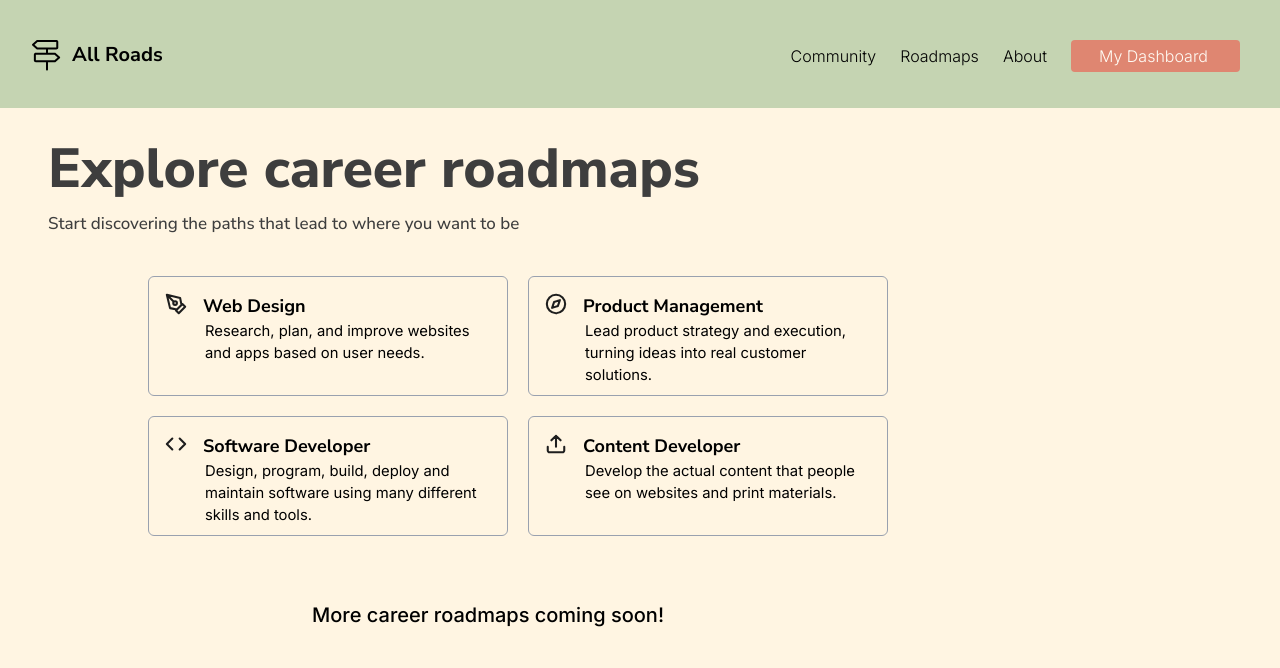
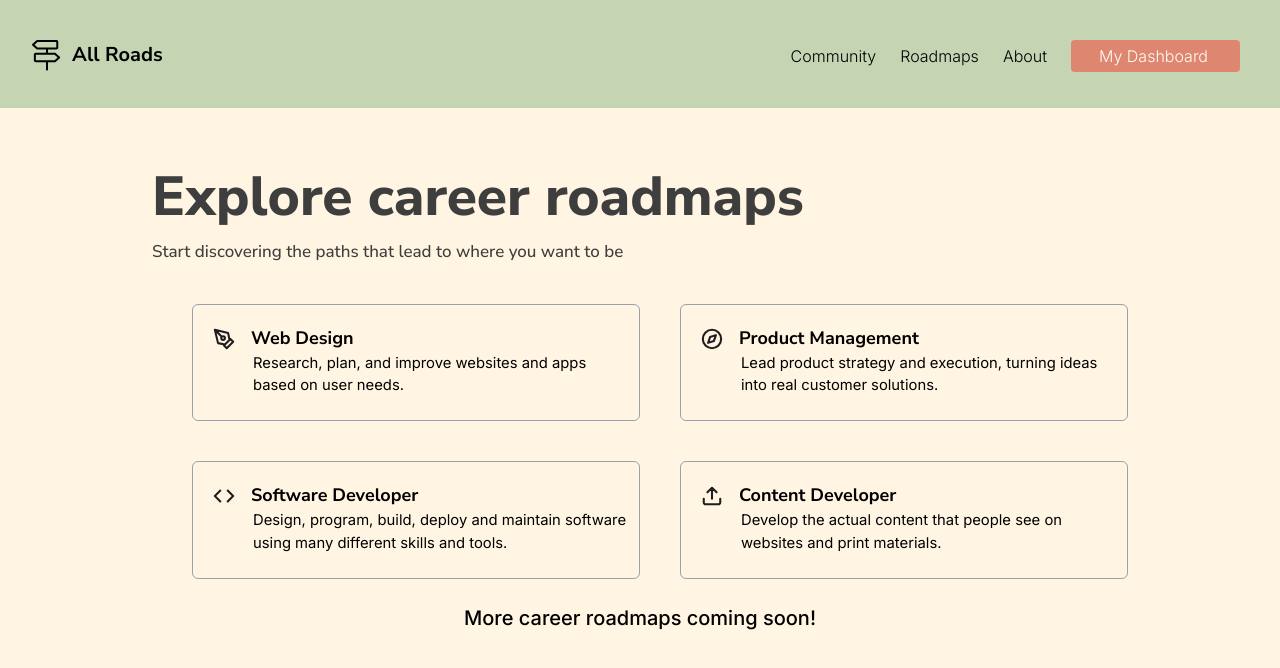
Before and after one commit to cherryontech/salted-caramel, a React (Vite) app: page /roadmaps in a window 1280 px wide. Shown: the top 668 px of the page. Built offline with nearby package versions, Linux system fonts and the light colour scheme.

Commit message:
fixed nav link for roadmap pathways and added detail page file

```diff
--- a/src/App.tsx
+++ b/src/App.tsx
@@ -5,6 +5,7 @@ import Roadmaps from "./routes/Roadmaps";
 import Community from "./routes/Community";
 import Dashboard from "./routes/Dashboard";
 import Home from "./routes/Home";
+import DetailPage from "./routes/DetailPage";
 
 const App = () => {
   return (
@@ -16,6 +17,7 @@ const App = () => {
         <Route path="/roadmaps" element={<Roadmaps />} />
         <Route path="/community" element={<Community />} />
         <Route path="/dashboard" element={<Dashboard />} />
+        <Route path="/details/:id" element={<DetailPage />} />
       </Routes>
     </>
   );
--- /dev/null
+++ b/src/routes/DetailPage.tsx
@@ -0,0 +1,7 @@
+import React from "react";
+
+const DetailPage = () => {
+  return <div>DetailPage</div>;
+};
+
+export default DetailPage;
--- a/src/routes/Roadmaps.tsx
+++ b/src/routes/Roadmaps.tsx
@@ -1,3 +1,4 @@
+import { NavLink } from "react-router-dom";
 import Data from "../assets/data.json";
 import PenIcon from "../assets/icons/Pen";
 import CompassIcon from "../assets/icons/Compass";
@@ -15,7 +16,7 @@ const iconMap: Record<IconName, React.FC> = {
 
 const Roadmaps = () => {
   return (
-    <div className="ml-12 mr-12 mt-5 min-w-1 fixed">
+    <div className="max-w-5xl mx-auto mt-12 px-6">
       <h1 className="text-[55px] font-extrabold font-nunito text-neutralblack">
         {" "}
         Explore career roadmaps
@@ -25,29 +26,29 @@ const Roadmaps = () => {
         Start discovering the paths that lead to where you want to be{" "}
       </p>
 
-      <div className="p-10 grid grid-cols-2 gap-5 place-content-center ml-15">
-        {Data.fields &&
-          Data.fields.map((field) => {
+      <ul className="mt-10 grid grid-cols-1 sm:grid-cols-2 gap-y-10 place-items-center">
+        {Data.fields.map((field) => {
           const IconComponent = iconMap[field.icon as IconName];
           return (
-              <div
-                className="p-4 border border-gray-400 rounded-md w-90 h-30"
-                key={field.id}
-              >
-                <div className="flex gap-4">
+            <li key={field.id}>
+              <NavLink to={`/details/${field.id}`}>
+                <div className="p-3 border border-gray-400 rounded-md w-full max-w-md ml-10">
+                  <div className="flex gap-4 items-center mt-2 ml-2">
                     {IconComponent && <IconComponent />}
-                  <strong className="text-[18px] font-nunito whitespace-nowrap">
+                    <strong className="text-[18px] font-nunito">
                       {field.title}
                     </strong>{" "}
                   </div>
-                {/* <br /> */}
-                <p className="font-inter ml-10 mb-6 text-[14.8px]">
+                  <p className="font-inter ml-12 mb-3 text-[14.8px]">
                     {field.description}
                   </p>
                 </div>
+              </NavLink>
+            </li>
           );
         })}
-      </div>
+      </ul>
+
       <br />
       <p className="text-center font-inter font-medium text-[20px]">
         {" "}
```
Lines whose indentation alone changed are shown as unchanged.
